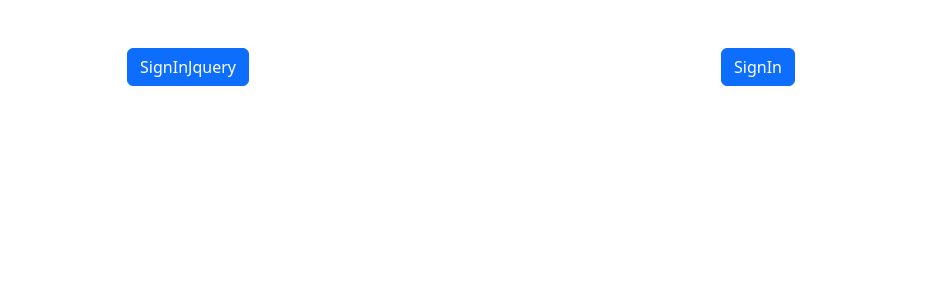
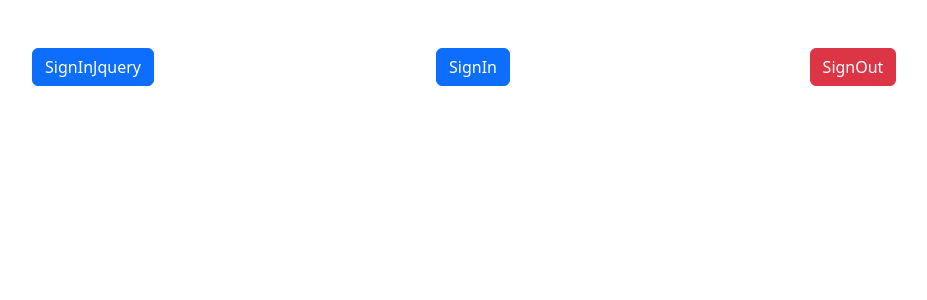
Before and after one commit to Shafin960/AzureB2cFront, an Angular app: page / in a window 1280 px wide. Shown: the top 300 px of the page, without its empty margins (167-1094 px from the left). Built offline with nearby package versions, Linux system fonts and the light colour scheme; what @azure/msal-angular would draw is missing.

Commit message:
logout implemented

```diff
--- a/src/app/api.service.ts
+++ b/src/app/api.service.ts
@@ -22,12 +22,7 @@ export class ApiService {
     });
   }
 
-  getData(accessToken: string) {
-    // Including access token here for authorization
-    const headers = new HttpHeaders({
-      Authorization: `Bearer ${accessToken}`,
-    });
-
-    return this.http.get<any[]>(this.apiUrl, { headers });
+  getData() {
+    return this.http.get<any[]>(this.apiUrl);
   }
 }
--- a/src/app/app.component.html
+++ b/src/app/app.component.html
@@ -46,5 +46,11 @@
         </div>
       </div>
     </div>
+
+    <div class="col">
+      <div class="container text-center">
+        <button class="btn btn-danger" (click)="logout()" >SignOut</button>
+      </div>
+    </div>
   </div>
 </div>
--- a/src/app/app.component.ts
+++ b/src/app/app.component.ts
@@ -27,7 +27,7 @@ export class AppComponent  {
         (response) => {
           const accesstoken = response.accessToken;
           this.accessTokenHere = true;
-          // Handle successful login
+
           console.log(response);
 
           this.apiService.getDataFromjQuery(accesstoken).then(
@@ -41,7 +41,7 @@ export class AppComponent  {
           );
         },
         (error) => {
-          // Handle login error
+
           console.error('Login failed:', error);
         }
       );
@@ -57,12 +57,12 @@ export class AppComponent  {
           const accesstoken = response.accessToken;
           localStorage.setItem("authToken", accesstoken);
           this.accessTokenHere = true;
-          // Handle successful login
+
           console.log(response);
-          this.apiService.getData(accesstoken).subscribe(
+          this.apiService.getData().subscribe(
             (data) => {
               this.weatherData = data;
-              //console.log('API Data:', data);
+
             },
             (error) => {
               console.error('API Request Error:', error);
@@ -70,9 +70,16 @@ export class AppComponent  {
           );
         },
         (error) => {
-          // Handle login error
+
           console.error('Login failed:', error);
         }
       );
   }
+
+  logout() {
+    localStorage.removeItem('authToken');
+    this.authService.logoutPopup({
+        mainWindowRedirectUri: "/"
+    });
 }
+}
--- a/src/app/app.module.ts
+++ b/src/app/app.module.ts
@@ -1,13 +1,11 @@
 import { NgModule } from '@angular/core';
 import { BrowserModule } from '@angular/platform-browser';
-
 import { AppComponent } from './app.component';
-
-
 import {HTTP_INTERCEPTORS, HttpClientModule} from '@angular/common/http';
 import { MsalBroadcastService, MsalGuard, MsalInterceptor, MsalModule, MsalService} from '@azure/msal-angular';
 import { PublicClientApplication, InteractionType , BrowserCacheLocation } from "@azure/msal-browser";
 import { InterceptorService } from './interceptor.service';
+
 
 const isIE = window.navigator.userAgent.indexOf('MSIE ') > -1 || window.navigator.userAgent.indexOf('Trident/') > -1;
 
```
